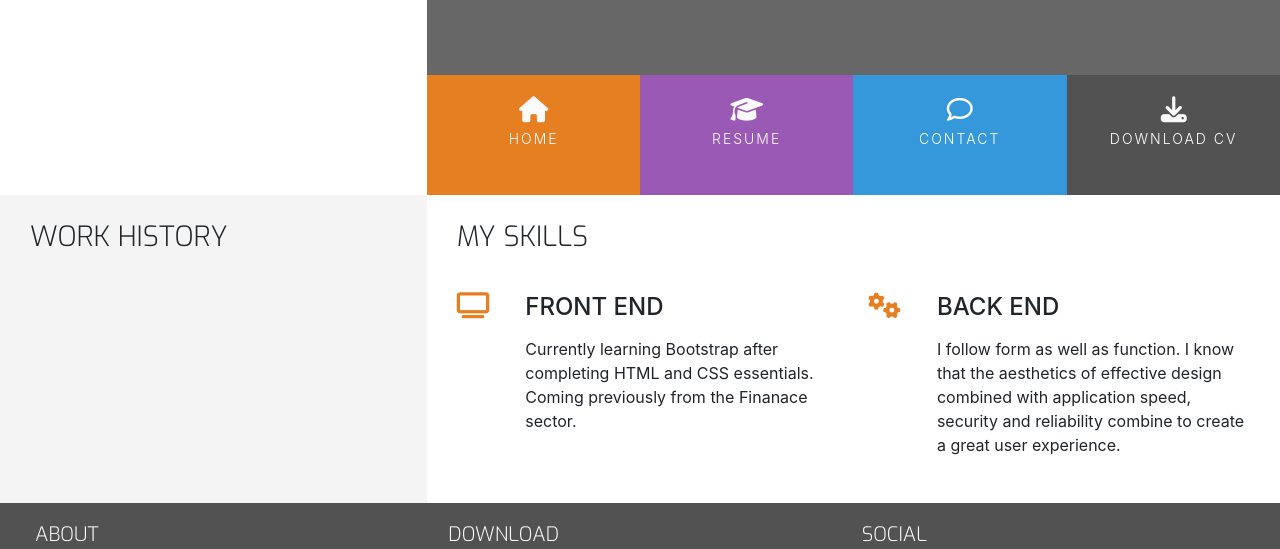
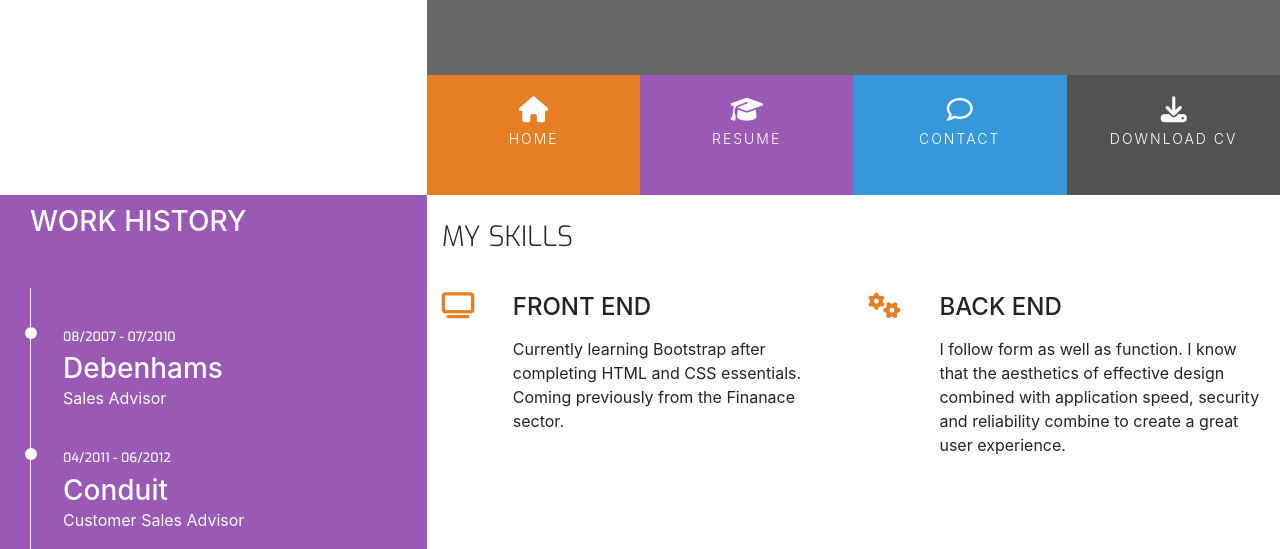
Before and after one commit to BenFash/Resume-Project, a plain HTML site: page resume.html in a window 1280 px wide. Shown: the part 174-723 px from the top of the page. Drawn offline with nearby package versions, Linux system fonts and the light colour scheme.

Commit message:
resume page complete

```diff
--- a/assets/css/style.css
+++ b/assets/css/style.css
@@ -12,6 +12,10 @@
 
 .bg-color-personal-info {
     background-color: #f4f4f4;
+}
+
+.bg-color-work-history {
+    background-color: #9b59b6;
 }
 
 .ui-menu-color-home {
@@ -61,6 +65,10 @@ h4 {
     display: table-cell;
     padding: 0 30px 30px;
     float: none;
+}
+
+.history-heading {
+
 }
 
 .section-heading {
@@ -262,3 +270,75 @@ footer {
     position: relative;
     width: 60%;
 }
+
+/* ------------------------------------------ Skills*/
+
+.progress {
+    position: relative;
+    height: 25px;
+    margin-bottom: 4px;
+
+}
+
+.progress-type {
+    position: absolute;
+    left: 0px;
+    font-weight: 400;
+    padding: 3px 30px 2px 10px;
+    color: #fafafa;
+    background-color: rgba(25, 25, 25, 0.2);
+}
+
+.progress-section {
+    margin: 40px 20px;
+}
+
+/* --------------------------------------------------- Work histoery*/
+
+.history-heading {
+    color: #fafafa;
+    margin-top: 10px;
+    margin-bottom: 50px;
+
+}
+
+.timeline-item {
+    padding: 4em 2em 0em 2em;
+    position: relative;
+    color: #fafafa;
+    border-left: 1px solid;
+}
+
+.timeline-item p {
+    padding: 0;
+    margin: 0;
+}
+/* content after the work line history */
+.timeline-item:before {
+    content: attr(data-dates);
+    position: absolute;
+    left: 2.5em;
+    top: 3em;
+    display: block;
+    font-family: "Exo", sans-serif;
+    font-weight: 500;
+    font-size: 0.8em;
+    padding: 0;
+    margin: 0;
+}
+/* content on the work history line */
+.timeline-item:after {
+    width: 12px;
+    height: 12px;
+    display: block;
+    top: 2.4em;
+    position: absolute;
+    left: -6px;
+    border-radius: 12px;
+    content: '';
+    background: #fafafa;
+}
+
+.history-items {
+    margin-bottom: 30px;
+}
--- a/resume.html
+++ b/resume.html
@@ -53,14 +53,38 @@
     </header>
     <section class="container-fluid">
         <div class="row">
-            <div class="col-md-4 bg-color-personal-info section-column">
+            <div class="col-md-4 bg-color-work-history section-column">
                 <div class="row">
                     <div class="col-12">
-                        <h3 class="section-heading uppercase">Work History</h3>
+                        <h3 class="history-heading uppercase">Work History</h3>
                     </div>
                 </div>
+                <div class="timeline-item" data-dates="08/2007 - 07/2010">
+                    <h3>Debenhams</h3>
+                    <p>Sales Advisor</p>
+                </div>
+                <div class="timeline-item" data-dates="04/2011 - 06/2012">
+                    <h3>Conduit</h3>
+                    <p>Customer Sales Advisor</p>
+                </div>
+                <div class="timeline-item" data-dates="06/2012 - 06/2013">
+                    <h3>Firstsource</h3>
+                    <p>Customer Sales Advisor</p>
+                </div>
+                <div class="timeline-item" data-dates="07/2013 - 09/2013">
+                    <h3>Linekers Bar (Ibiza, Spain)</h3>
+                    <p>Bar Staff</p>
+                </div>
+                <div class="timeline-item" data-dates="05/2014 - 09/2015">
+                    <h3>Barclays Partner Finance</h3>
+                    <p>Outbound Executive</p>
+                </div>
+                <div class="timeline-item" data-dates="09/2015 - 09/2023">
+                    <h3>Barclays Partner Finance</h3>
+                    <p>Client Services Manager</p>
+                </div>
             </div>
-            <div class="col-md-8 bg-color-three-reasons section-column">
+            <div class="col-md-8 bg-color-three-reasons">
                 <div class="row">
                     <div class="col">
                         <h3 class="section-heading uppercase">My Skills</h3>
@@ -94,7 +118,16 @@
                             </div>
                         </div>
                     </div>
-
+                 <div class="row progress-section">
+                    <div class="col">
+                        <div class="progress">
+                            <div class="progress-bar" role="progressbar" aria-valuenow="90" aria-valuemin="0" aria-valuemax="100" style="width:90%;">
+                                <span class="sr-only">90% complete</span>
+                            </div>
+                            <span class="progress-type">HTML / HTML5</span>
+                        </div>
+                    </div>
+                 </div>
                 </div>
             </div>
         </div>
```
Also changed, not shown: index.html (+1 -1 lines).
